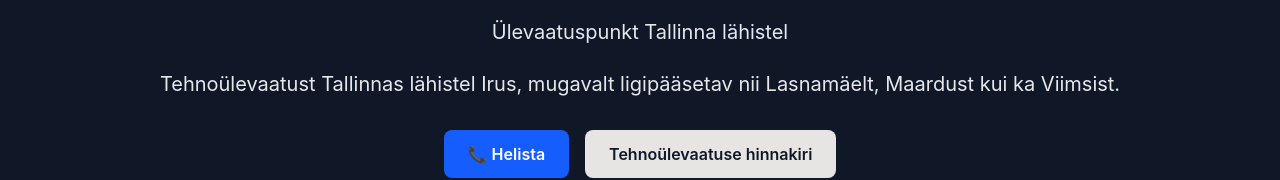
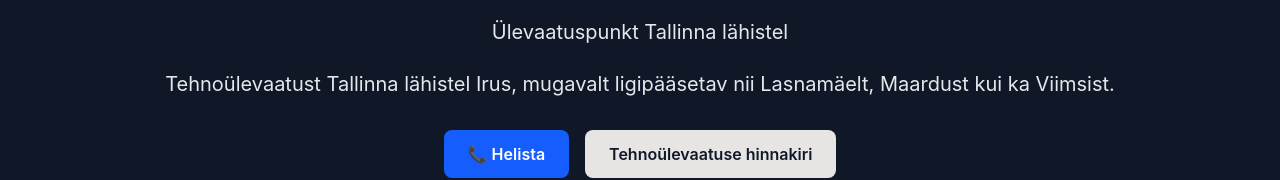
Before and after one commit to randelreiman/iru-ut, a website built with Vite: page index.html in a window 1280 px wide. Shown: the part 190-370 px from the top of the page. Built offline with nearby package versions, Linux system fonts and the light colour scheme.

Commit message:
fix typo

```diff
--- a/index.html
+++ b/index.html
@@ -143,7 +143,7 @@
 
           <p class="mt-6 text-lg md:text-xl text-gray-200">Ülevaatuspunkt Tallinna lähistel</p>
           <p class="mt-6 text-lg md:text-xl text-gray-200">
-            Tehnoülevaatust Tallinnas lähistel Irus, mugavalt ligipääsetav nii Lasnamäelt, Maardust
+            Tehnoülevaatust Tallinna lähistel Irus, mugavalt ligipääsetav nii Lasnamäelt, Maardust
             kui ka Viimsist.
           </p>
           <div class="mt-8 flex flex-col sm:flex-row justify-center gap-4">
```
